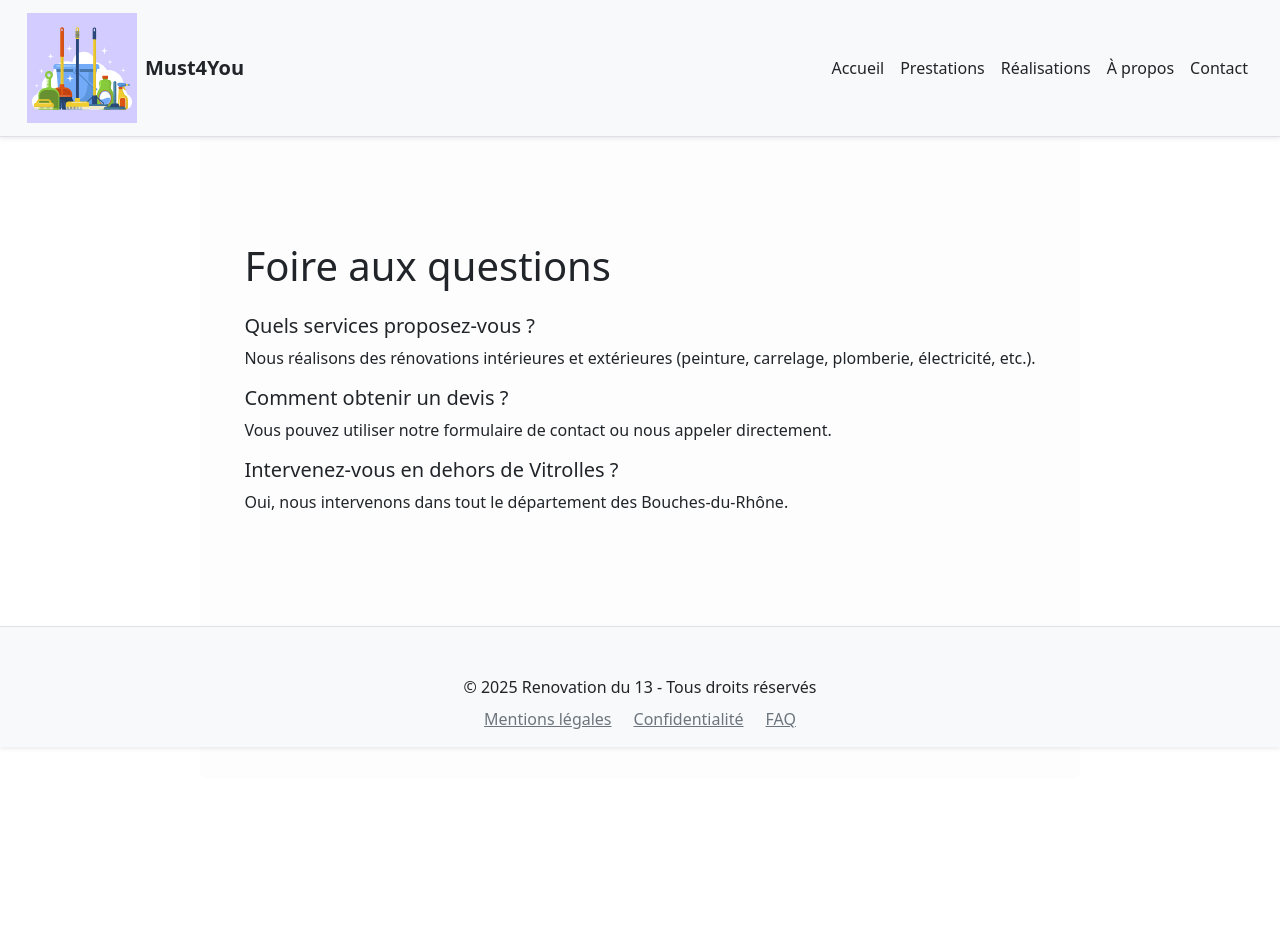
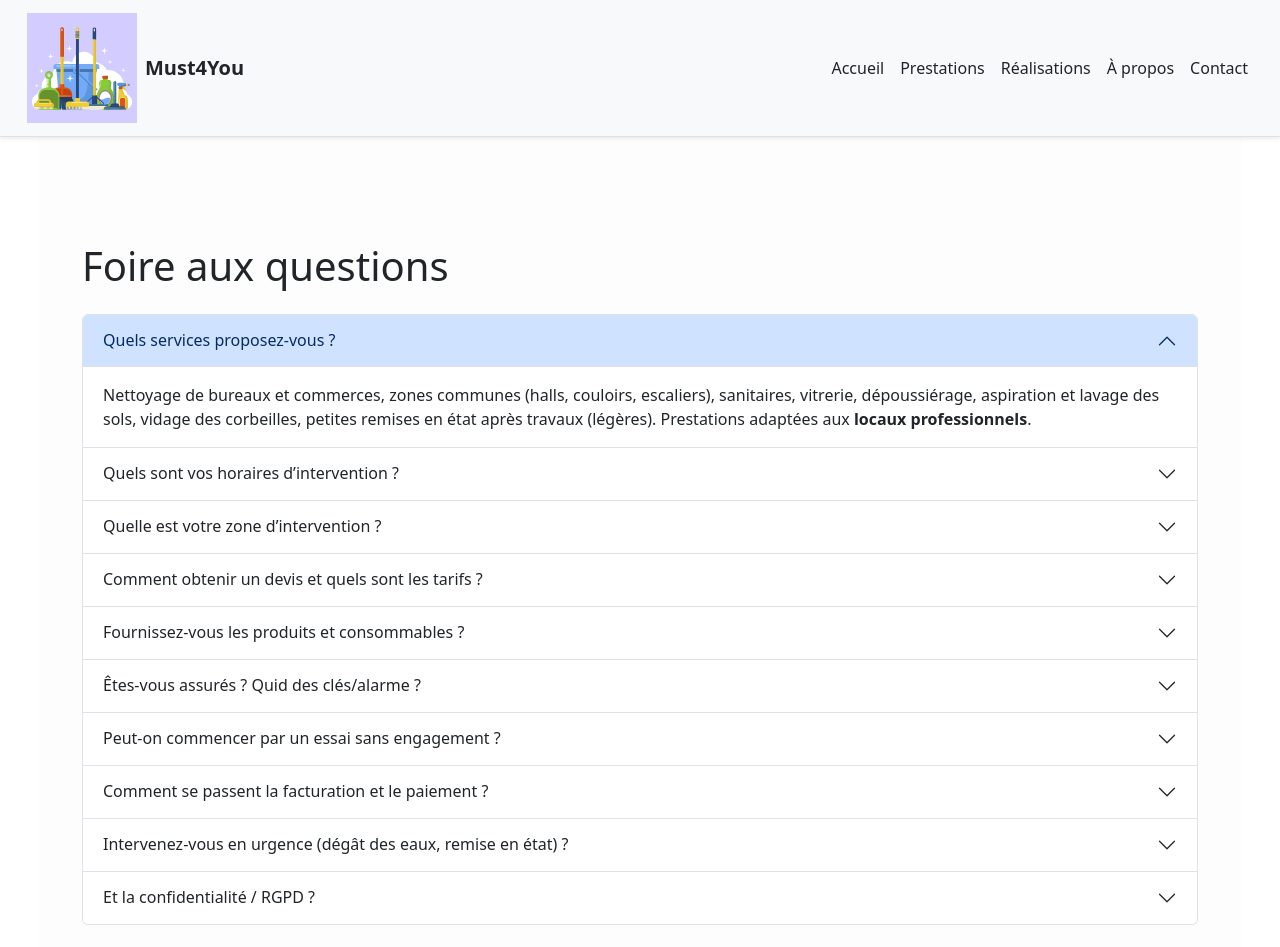
Before and after one commit to MustaphaMab/must-entretien, a Vue app: page /faq in a window 1280 px wide. Shown: the top 947 px of the page. Before the commit the page ends 800 px from the top, so only its background shows below. Built offline with nearby package versions, Linux system fonts and the light colour scheme.

Commit message:
amelioration contactView

```diff
--- a/src/components/EstimateWidget.vue
+++ b/src/components/EstimateWidget.vue
@@ -3,7 +3,7 @@ import { reactive, computed } from 'vue'
 
 // état du formulaire d'estimation
 const state = reactive({
-  surface: 150,             // m²
+  surface: 100,             // m²
   frequence: 'hebdo',       // quotidien | hebdo | mensuel | ponctuel
   sanitaires: true,         // option +15%
 })
--- a/src/router/index.js
+++ b/src/router/index.js
@@ -37,7 +37,7 @@ const router = createRouter({
 
 // (facultatif) titre de page automatique
 router.afterEach((to) => {
-  document.title = to.meta?.title || 'Rénovation du 13'
+  document.title = to.meta?.title || 'Must4You'
 })
 
 export default router
--- a/src/views/Confidentialite.vue
+++ b/src/views/Confidentialite.vue
@@ -8,7 +8,7 @@
     <p>
       Elles ne sont jamais revendues et vous pouvez demander leur suppression
       à tout moment en envoyant un mail à
-      <strong>contact@renovation13.fr</strong>.
+      <strong>contact@must4you.fr</strong>.
     </p>
   </div>
 </template>
--- a/src/views/Faq.vue
+++ b/src/views/Faq.vue
@@ -1,23 +1,176 @@
+<script setup>
+// ✅ SEO : titre de page
+import { onMounted } from 'vue'
+onMounted(() => {
+  document.title = 'FAQ — Entretien de locaux à Vitrolles'
+})
+</script>
+
 <template>
-  <div class="container py-5">
+  <section class="container py-5">
     <h1 class="mb-4">Foire aux questions</h1>
-    <h5>Quels services proposez-vous ?</h5>
-    <p>
-      Nous réalisons des rénovations intérieures et extérieures
-      (peinture, carrelage, plomberie, électricité, etc.).
-    </p>
 
-    <h5>Comment obtenir un devis ?</h5>
-    <p>
-      Vous pouvez utiliser notre formulaire de contact ou nous appeler directement.
-    </p>
+    <!-- ✅ Accordion Bootstrap -->
+    <div class="accordion" id="faqAccordion">
+      <!-- 1 -->
+      <div class="accordion-item">
+        <h2 class="accordion-header" id="q1">
+          <button class="accordion-button" type="button" data-bs-toggle="collapse" data-bs-target="#a1" aria-expanded="true" aria-controls="a1">
+            Quels services proposez-vous ?
+          </button>
+        </h2>
+        <div id="a1" class="accordion-collapse collapse show" aria-labelledby="q1" data-bs-parent="#faqAccordion">
+          <div class="accordion-body">
+            Nettoyage de bureaux et commerces, zones communes (halls, couloirs, escaliers), sanitaires,
+            vitrerie, dépoussiérage, aspiration et lavage des sols, vidage des corbeilles,
+            petites remises en état après travaux (légères). Prestations adaptées aux <strong>locaux professionnels</strong>.
+          </div>
+        </div>
+      </div>
 
-    <h5>Intervenez-vous en dehors de Vitrolles ?</h5>
-    <p>
-      Oui, nous intervenons dans tout le département des Bouches-du-Rhône.
-    </p>
-  </div>
+      <!-- 2 -->
+      <div class="accordion-item">
+        <h2 class="accordion-header" id="q2">
+          <button class="accordion-button collapsed" type="button" data-bs-toggle="collapse" data-bs-target="#a2" aria-expanded="false" aria-controls="a2">
+            Quels sont vos horaires d’intervention ?
+          </button>
+        </h2>
+        <div id="a2" class="accordion-collapse collapse" aria-labelledby="q2" data-bs-parent="#faqAccordion">
+          <div class="accordion-body">
+            Nous intervenons <strong>après 18h30 en semaine</strong> pour ne pas gêner l’activité,
+            ainsi que le <strong>samedi</strong>. D’autres créneaux sont possibles selon besoin (sur devis).
+          </div>
+        </div>
+      </div>
+
+      <!-- 3 -->
+      <div class="accordion-item">
+        <h2 class="accordion-header" id="q3">
+          <button class="accordion-button collapsed" type="button" data-bs-toggle="collapse" data-bs-target="#a3" aria-expanded="false" aria-controls="a3">
+            Quelle est votre zone d’intervention ?
+          </button>
+        </h2>
+        <div id="a3" class="accordion-collapse collapse" aria-labelledby="q3" data-bs-parent="#faqAccordion">
+          <div class="accordion-body">
+            Vitrolles et alentours (Marignane, Les Pennes-Mirabeau, Rognac, Aix-Marseille Provence).
+            Pour des sites plus éloignés : possible, avec frais de déplacement ajustés.
+          </div>
+        </div>
+      </div>
+
+      <!-- 4 -->
+      <div class="accordion-item">
+        <h2 class="accordion-header" id="q4">
+          <button class="accordion-button collapsed" type="button" data-bs-toggle="collapse" data-bs-target="#a4" aria-expanded="false" aria-controls="a4">
+            Comment obtenir un devis et quels sont les tarifs ?
+          </button>
+        </h2>
+        <div id="a4" class="accordion-collapse collapse" aria-labelledby="q4" data-bs-parent="#faqAccordion">
+          <div class="accordion-body">
+            Le devis est <strong>gratuit</strong>. Donnez-nous la surface, la fréquence (quotidienne/hebdo/mensuelle),
+            et les tâches souhaitées. Nos tarifs démarrent à <strong>20–25 €/h</strong> selon la prestation
+            (ex. vitres, sanitaires) avec <strong>tarifs dégressifs au volume mensuel</strong>.
+          </div>
+        </div>
+      </div>
+
+      <!-- 5 -->
+      <div class="accordion-item">
+        <h2 class="accordion-header" id="q5">
+          <button class="accordion-button collapsed" type="button" data-bs-toggle="collapse" data-bs-target="#a5" aria-expanded="false" aria-controls="a5">
+            Fournissez-vous les produits et consommables ?
+          </button>
+        </h2>
+        <div id="a5" class="accordion-collapse collapse" aria-labelledby="q5" data-bs-parent="#faqAccordion">
+          <div class="accordion-body">
+            Nous apportons le matériel et les produits professionnels (gamme <em>éco</em> sur demande).
+            Les <strong>consommables</strong> (essuie-mains, savon, papier toilette) peuvent être gérés par nous
+            ou fournis par vos soins, au choix.
+          </div>
+        </div>
+      </div>
+
+      <!-- 6 -->
+      <div class="accordion-item">
+        <h2 class="accordion-header" id="q6">
+          <button class="accordion-button collapsed" type="button" data-bs-toggle="collapse" data-bs-target="#a6" aria-expanded="false" aria-controls="a6">
+            Êtes-vous assurés ? Quid des clés/alarme ?
+          </button>
+        </h2>
+        <div id="a6" class="accordion-collapse collapse" aria-labelledby="q6" data-bs-parent="#faqAccordion">
+          <div class="accordion-body">
+            Oui, nous disposons d’une <strong>Responsabilité Civile Professionnelle</strong>.
+            Les accès (clés/badges/alarmes) sont tracés et conservés de manière sécurisée.
+            Un <strong>procès-verbal d’accès</strong> peut être établi si nécessaire.
+          </div>
+        </div>
+      </div>
+
+      <!-- 7 -->
+      <div class="accordion-item">
+        <h2 class="accordion-header" id="q7">
+          <button class="accordion-button collapsed" type="button" data-bs-toggle="collapse" data-bs-target="#a7" aria-expanded="false" aria-controls="a7">
+            Peut-on commencer par un essai sans engagement ?
+          </button>
+        </h2>
+        <div id="a7" class="accordion-collapse collapse" aria-labelledby="q7" data-bs-parent="#faqAccordion">
+          <div class="accordion-body">
+            Oui. Nous pouvons réaliser une <strong>prestation test</strong> (ex. 2–3 heures) ou un <strong>mois pilote</strong>
+            avant d’établir une fréquence régulière (contrat mensualisé ou forfait).
+          </div>
+        </div>
+      </div>
+
+      <!-- 8 -->
+      <div class="accordion-item">
+        <h2 class="accordion-header" id="q8">
+          <button class="accordion-button collapsed" type="button" data-bs-toggle="collapse" data-bs-target="#a8" aria-expanded="false" aria-controls="a8">
+            Comment se passent la facturation et le paiement ?
+          </button>
+        </h2>
+        <div id="a8" class="accordion-collapse collapse" aria-labelledby="q8" data-bs-parent="#faqAccordion">
+          <div class="accordion-body">
+            Facturation <strong>mensuelle</strong> (ou à la prestation). Paiement par virement (RIB sur devis).
+            Acompte possible pour les premiers mois. Factures et suivi envoyés par email.
+          </div>
+        </div>
+      </div>
+
+      <!-- 9 -->
+      <div class="accordion-item">
+        <h2 class="accordion-header" id="q9">
+          <button class="accordion-button collapsed" type="button" data-bs-toggle="collapse" data-bs-target="#a9" aria-expanded="false" aria-controls="a9">
+            Intervenez-vous en urgence (dégât des eaux, remise en état) ?
+          </button>
+        </h2>
+        <div id="a9" class="accordion-collapse collapse" aria-labelledby="q9" data-bs-parent="#faqAccordion">
+          <div class="accordion-body">
+            Oui, selon disponibilité. Contactez-nous pour un <strong>créneau prioritaire</strong>.
+            Un forfait d’urgence peut s’appliquer (soir/samedi).
+          </div>
+        </div>
+      </div>
+
+      <!-- 10 -->
+      <div class="accordion-item">
+        <h2 class="accordion-header" id="q10">
+          <button class="accordion-button collapsed" type="button" data-bs-toggle="collapse" data-bs-target="#a10" aria-expanded="false" aria-controls="a10">
+            Et la confidentialité / RGPD ?
+          </button>
+        </h2>
+        <div id="a10" class="accordion-collapse collapse" aria-labelledby="q10" data-bs-parent="#faqAccordion">
+          <div class="accordion-body">
+            Nous intervenons avec <strong>discrétion</strong> dans les bureaux. Les données transmises via le formulaire
+            (nom, email, message) servent uniquement à répondre à votre demande — elles ne sont <strong>jamais revendues</strong>.
+          </div>
+        </div>
+      </div>
+    </div>
+
+    <!-- Appels à l’action -->
+    <div class="mt-4 d-flex gap-2">
+      <RouterLink to="/contact" class="btn btn-success">Demander un devis</RouterLink>
+      <a href="tel:+33612345678" class="btn btn-outline-success">Appeler</a>
+    </div>
+  </section>
 </template>
-
-<script setup>
-</script>
```
Also changed, not shown: 2 other files (tests, documents, lock files or other folders).
